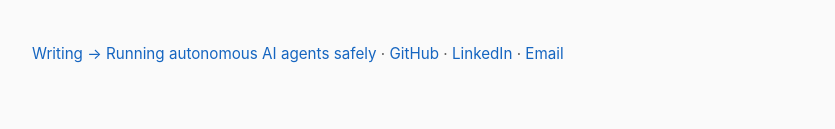
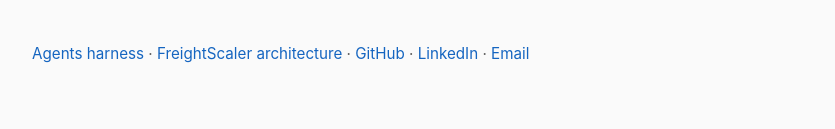
Before and after one commit to signalgap9-del/signalgap9-del.github.io, a plain HTML site: page index.html in a window 1280 px wide. Shown: the part 1358-1487 px from the top of the page, without its empty margins (222-1057 px from the left). Drawn offline with Linux system fonts and the light colour scheme.

Commit message:
Link both articles

```diff
--- a/index.html
+++ b/index.html
@@ -96,7 +96,7 @@ data modeling, migrations, auth, tenancy, observability.
 </p>
 
 <p class="links">
-  <a href="/writing/agents.html">Writing → Running autonomous AI agents safely</a> ·
+  <a href="/writing/agents.html">Agents harness</a> · <a href="/writing/freightscaler.html">FreightScaler architecture</a> ·
   <a href="https://github.com/signalgap9-del">GitHub</a> ·
   <a href="https://www.linkedin.com/in/yunseop-i-207a7215a/">LinkedIn</a> ·
   <a href="mailto:hello@signalgap9-del.github.io">Email</a>
```
